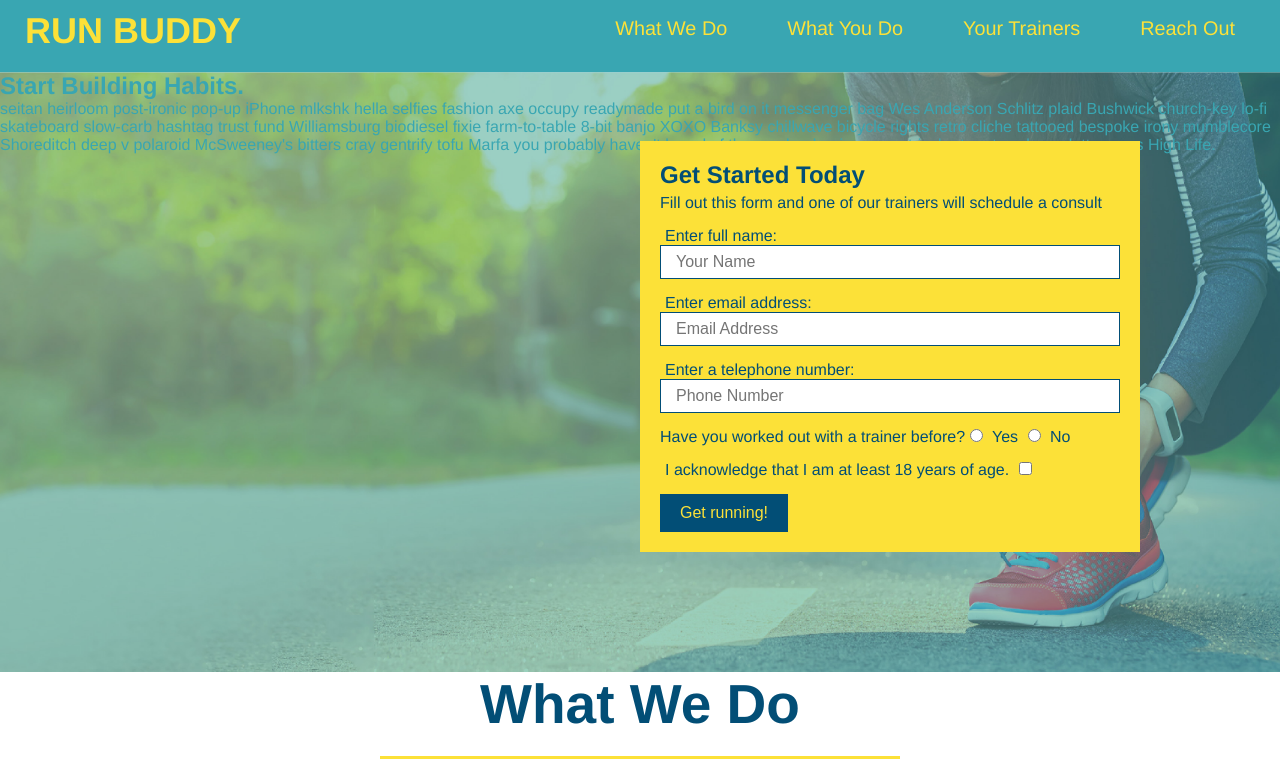
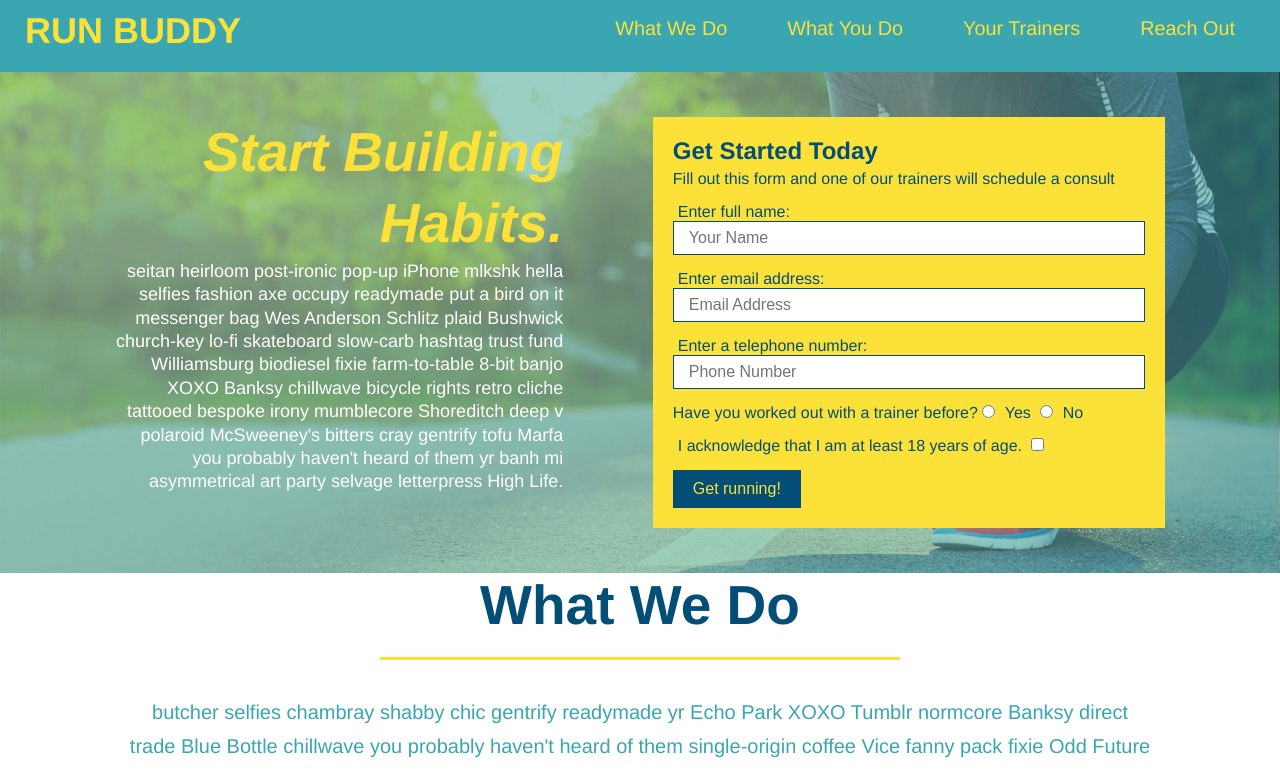
Before and after one commit to GhulamZaka/run-buddy, a plain HTML site: page index.html in a window 1280 px wide. Shown: the top 771 px of the page. Drawn offline with Linux system fonts and the light colour scheme.

Commit message:
add flexbox to the hero

```diff
--- a/assets/css/style.css
+++ b/assets/css/style.css
@@ -77,15 +77,16 @@ body {
     background: #fce138;
     width: 100%;
     padding: 40px 35px;
+    display: flex
   }
   footer h2 {
-    display: inline;
     color: #024e76;
     font-size: 30px;
     margin: 0;
+    justify-content: space-between;
+    flex-wrap: wrap;
   }
   footer div {
-    float: right;
     line-height: 1.5;
     text-align: right;
   }
@@ -94,19 +95,31 @@ body {
   }
 .hero {
   background-image: url("../images/hero-bg.jpg");
-  height: 600px;
   background-size: cover;
   background-position: center;
-  position: relative;
+  display: flex;
+  justify-content: center;
+  flex-wrap: wrap;
+}
+.hero-cta {
+  width: 35%;
+  text-align: right;
+  margin: 3.5%;
+  color: #fff;
+  font-size: 18px;
+  line-height: 1.3;
+}
+.hero-cta h2 {
+  font-style: italic;
+  font-size: 55px;
+  color: #fce138;
 }
 .hero-form {
   background-color: #fce138;
   padding: 20px;
-  width: 500px;
   color: #024e76;
-  position: absolute;
-  bottom: 120px;
-  right: 140px;
+  width: 40%;
+  margin: 3.5%;
 }
 .hero-form h3 {
   font-size: 24px;
--- a/index.html
+++ b/index.html
@@ -192,7 +192,7 @@
   <h2> <div>
     <a href="./privacy-policy.html">Read Our Privacy Policy</a><br />
     &copy; 2019 Run Buddy, Inc.
-  </div>❤️ Made with love by Run Buddy. GGGGG</h2>
+  </div>❤️ Made with love by Run Buddy.</h2>
 </footer>
   </body>
 </html>
```
